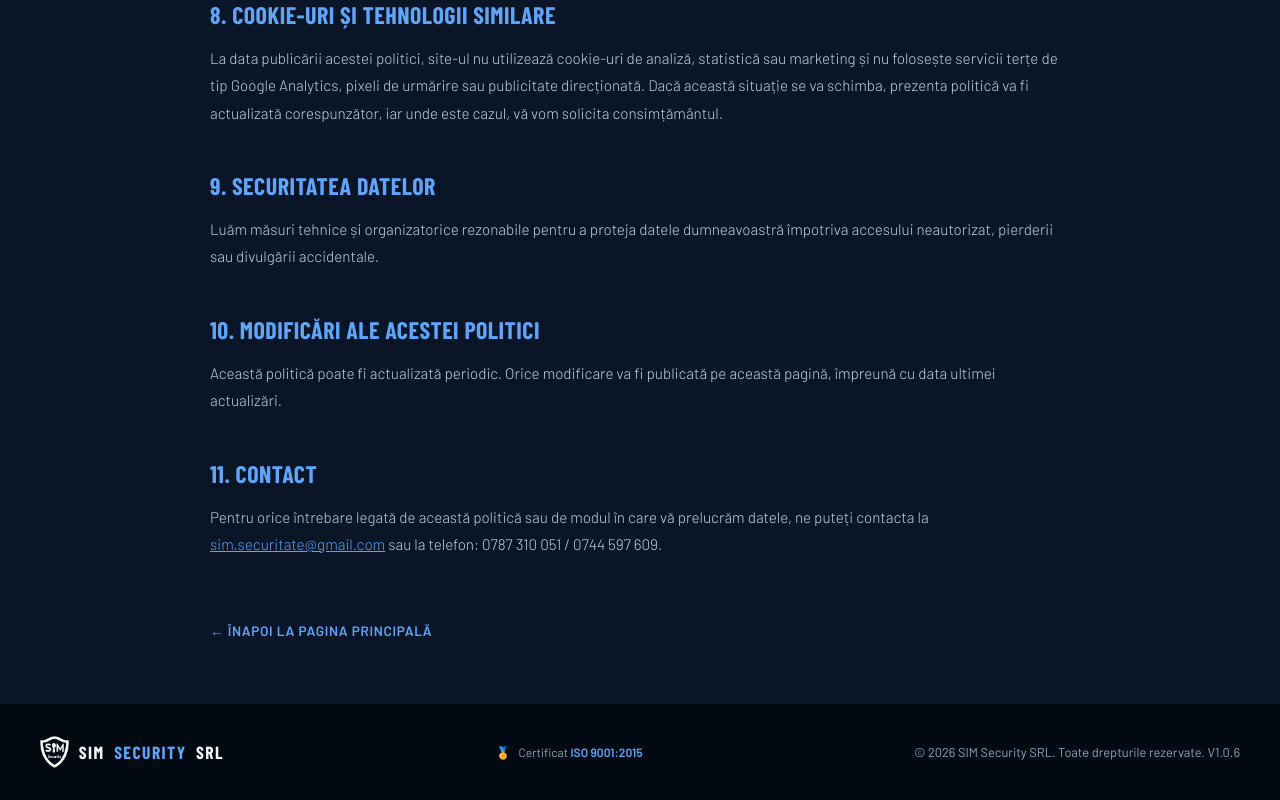
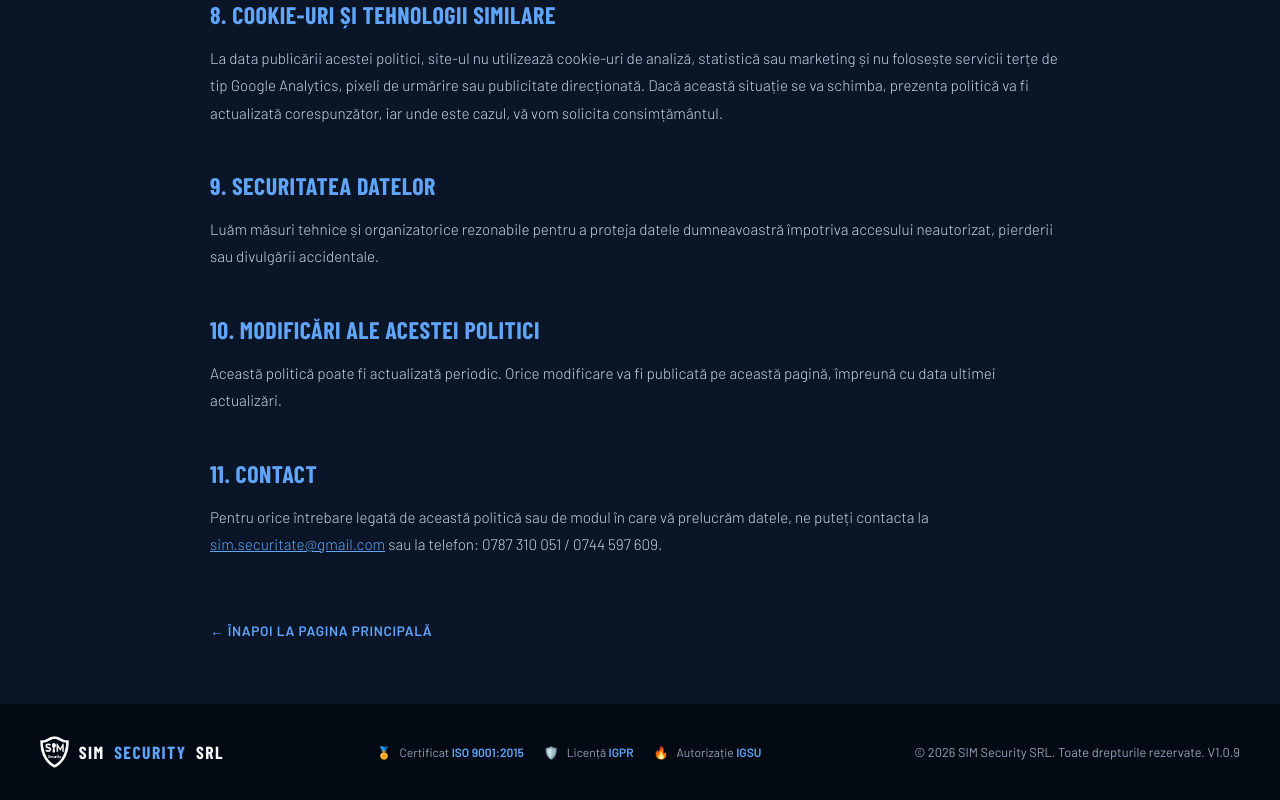
Before and after one commit to simsecuritate-bmc/sim-security, a Next.js app: page /politica-confidentialitate in a window 1280 px wide. Shown: the part 2081-2881 px from the top of the page. Built offline with nearby package versions, Linux system fonts and the light colour scheme; a web font is replaced by a local one.

Commit message:
certificari footer

```diff
--- a/app/globals.css
+++ b/app/globals.css
@@ -557,6 +557,7 @@ footer {
 .footer-copy { font-size: 0.8rem; color: var(--silver); }
 .iso-badge { display: flex; align-items: center; gap: 0.5rem; font-size: 0.75rem; color: var(--silver); }
 .iso-badge strong { color: var(--accent-bright); }
+.footer-badges { display: flex; align-items: center; gap: 1.25rem; flex-wrap: wrap; }
 
 /* LEGAL PAGES (Politica de Confidențialitate etc.) */
 .legal-hero {
--- a/app/politica-confidentialitate/page.js
+++ b/app/politica-confidentialitate/page.js
@@ -149,11 +149,21 @@ export default function PoliticaConfidentialitate() {
             <img src="/logo-white.png" alt="SIM Security" style={{ height: 32, width: 'auto' }} />
             SIM <span>Security</span> SRL
           </div>
-          <div className="iso-badge">
-            <span>🏅</span>
-            <span>Certificat <strong>ISO 9001:2015</strong></span>
+          <div className="footer-badges">
+            <div className="iso-badge">
+              <span>🏅</span>
+              <span>Certificat <strong>ISO 9001:2015</strong></span>
+            </div>
+            <div className="iso-badge">
+              <span>🛡️</span>
+              <span>Licență <strong>IGPR</strong></span>
+            </div>
+            <div className="iso-badge">
+              <span>🔥</span>
+              <span>Autorizație <strong>IGSU</strong></span>
+            </div>
           </div>
-          <div className="footer-copy">© {new Date().getFullYear()} SIM Security SRL. Toate drepturile rezervate. V1.0.6 </div>
+          <div className="footer-copy">© {new Date().getFullYear()} SIM Security SRL. Toate drepturile rezervate. V1.0.9 </div>
         </div>
       </footer>
     </>
```
Also changed, not shown: app/page.js (+14 -4 lines).
